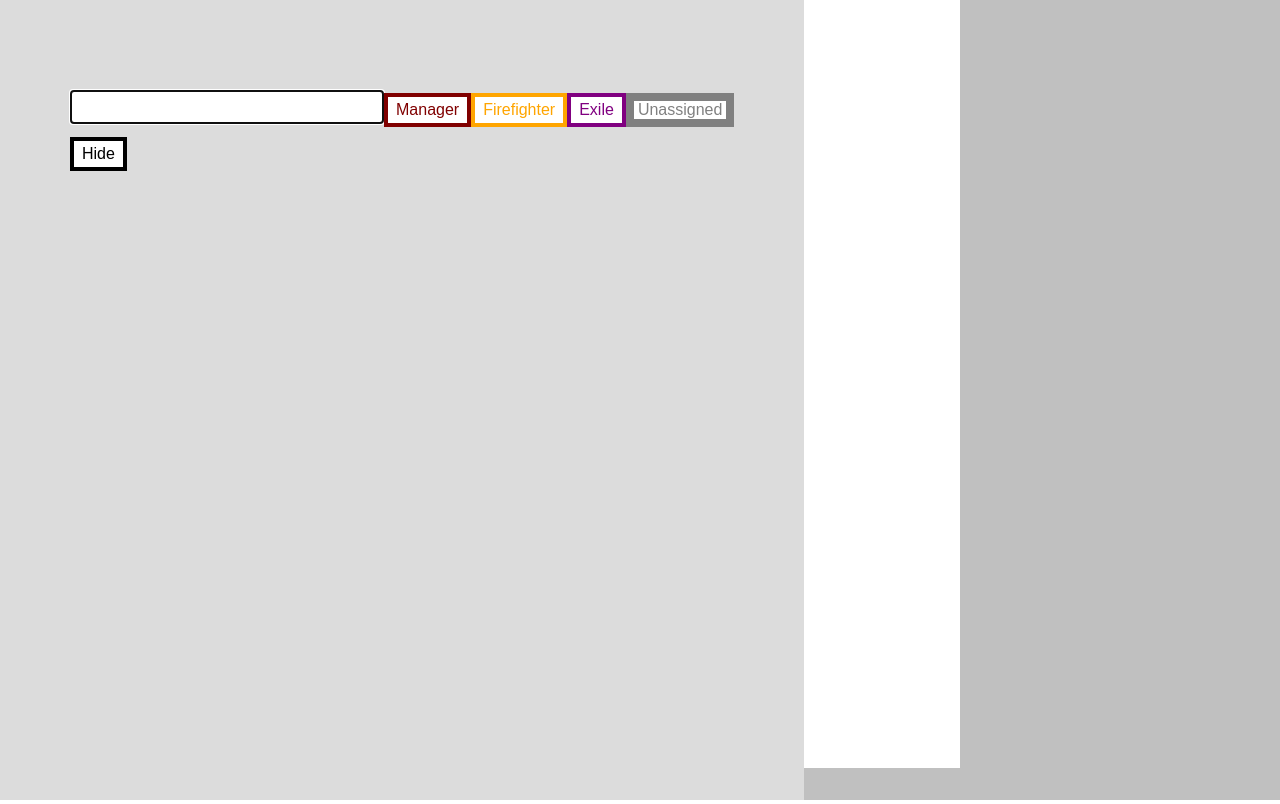
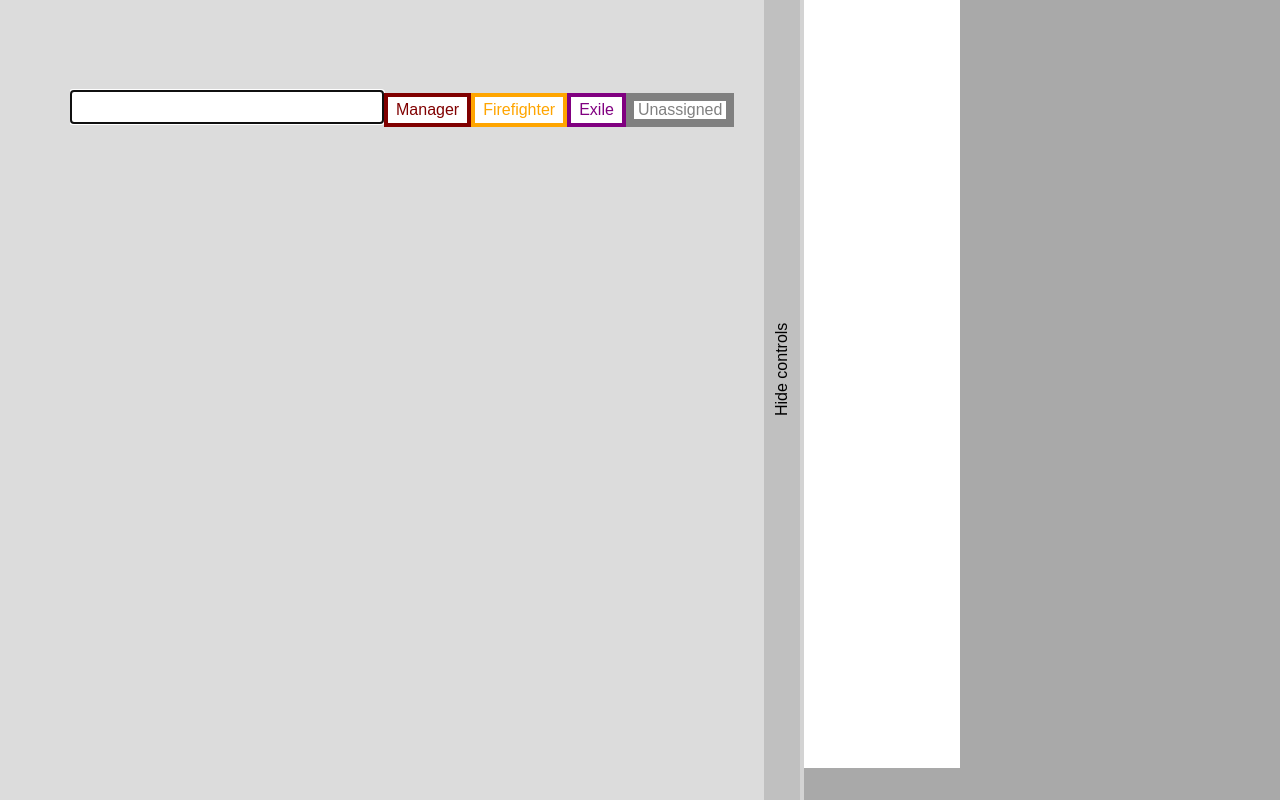
Before and after one commit to stuartpb/mindsightapps.com, a plain HTML site: page throner.html in a window 1280 px wide. Drawn offline with Linux system fonts and the light colour scheme.

Commit message:
Fancy sidebar

```diff
--- a/style.css
+++ b/style.css
@@ -4,13 +4,22 @@ body {
   overflow: hidden;
   font-family: sans-serif;
 }
-#setup {
+
+#sidebar {
   position: absolute;
   background-color: gainsboro;
+  -webkit-transition: left .5s;
+  -moz-transition: left .5s;
+  -ms-transition: left .5s;
+  -o-transition: left .5s;
+  transition: left .5s;
   left:0;
   top: 0;
   bottom: 0;
-  padding: 80px 70px;
+}
+
+#panel {
+  margin: 80px 70px;
   /* Show a scrollbar when more entries appear than we have height for */
   overflow: auto;
   /* Let the elements go into the padding if a scrollbar gets added,
@@ -18,6 +27,31 @@ body {
      of horizontal space */
   white-space: nowrap;
 }
+
+#sidetoggle{
+  position: absolute;
+  right: 0;
+  top: 0;
+  height: 100%;
+  border: none;
+  border-right: 4px solid lightgray;
+  background-color: silver;
+  margin:0;
+  width: 40px;
+  padding: 2px;
+}
+
+#toglabel {
+  /* It's gonna be dumb and narrow */
+  white-space: nowrap;
+  text-align: center;
+  -webkit-transform: rotate(-90deg);
+  -moz-transform: rotate(-90deg);
+  -ms-transform: rotate(-90deg);
+  -o-transform: rotate(-90deg);
+  transform: rotate(-90deg);
+}
+
 button {
   border: 4px solid;
   padding: 4px 8px;
@@ -68,15 +102,9 @@ circle.none {stroke: gray;}
   bottom: 0;
 }
 #printout {
-  background-color: silver;
+  background-color: darkgray;
   width: 100%;
   height: 100%;
-}
-
-#showbut {
-  position: absolute;
-  top: 12px;
-  left: 12px;
 }
 
 circle {
--- a/throner.html
+++ b/throner.html
@@ -20,13 +20,14 @@
       </g>
     </svg>
   </div>
-  <div id="setup">
-    <div id="hideyhole">
+  <div id="sidebar">
+    <div id="panel">
       <div id="lines"></div>
     </div>
     <button type="button"
-      id="showbutton"
-      onclick="showPrintout()">Hide</button>
+      id="sidetoggle"
+      onclick="togglePanel()">
+        <div id="toglabel">Hide controls</div></button>
   </div>
 </body>
 </html>
--- a/throner.js
+++ b/throner.js
@@ -8,10 +8,11 @@ function addCircle() {
   var g = document.createElementNS("http://www.w3.org/2000/svg",'g')
 
   //determine location
-  var distance = (Math.floor(count/6)+1)*.75 + .5
+  var ring = (Math.floor(count/6)+1)
+  var distance = (Math.sqrt(ring))*(Math.sqrt(2))
   var angle = twopi/3 * (count%3)
   if (count%6 >= 3) { angle += twopi/6 }
-  if (count%12 >= 6) { angle += twopi/12 }
+  if (ring%2) { angle += twopi/12 }
 
   var x = 5+distance*Math.cos(angle)
   var y = 4+distance*Math.sin(angle)
@@ -95,11 +96,14 @@ function setupPage(){
     document.getElementById("viewport"))
 }
 
-function showPrintout(){
-  document.getElementById('setup').style.display = 'none';
-  document.getElementById('showbut').style.display = null;
+function togglePanel(){
+  var curleft = document.getElementById('sidebar').style.left
+  var offsetLeft = document.getElementById('sidetoggle').offsetLeft
+  if(!curleft){
+    document.getElementById('sidebar').style.left = -offsetLeft+'px'
+    document.getElementById('toglabel').textContent = 'Show controls'
+  } else {
+    document.getElementById('sidebar').style.left = null
+    document.getElementById('toglabel').textContent = 'Hide controls'
+  }
 }
-function showSetup(){
-  document.getElementById('setup').style.display = null;
-  document.getElementById('showbut').style.display = 'none';
-}
```
